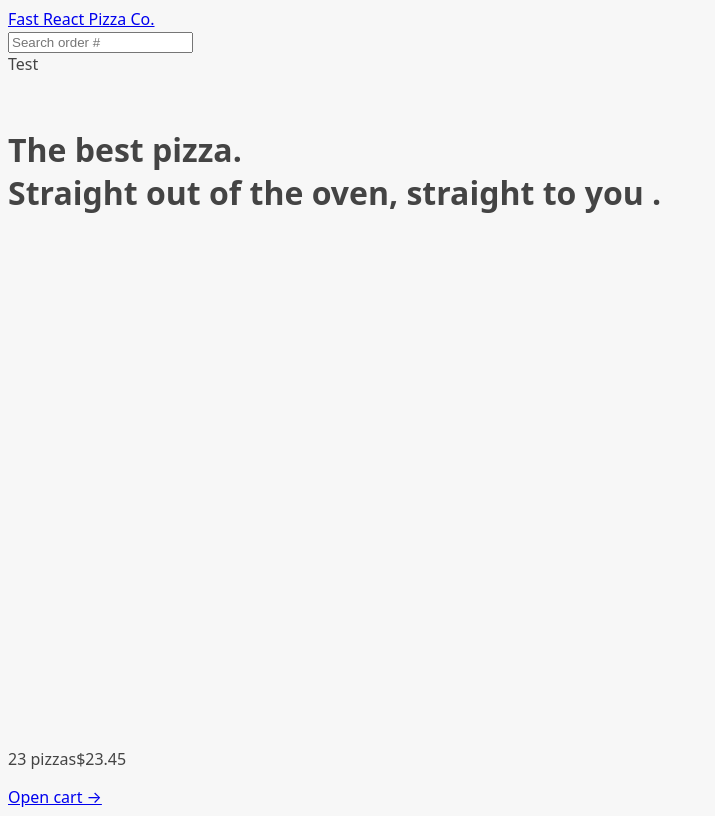
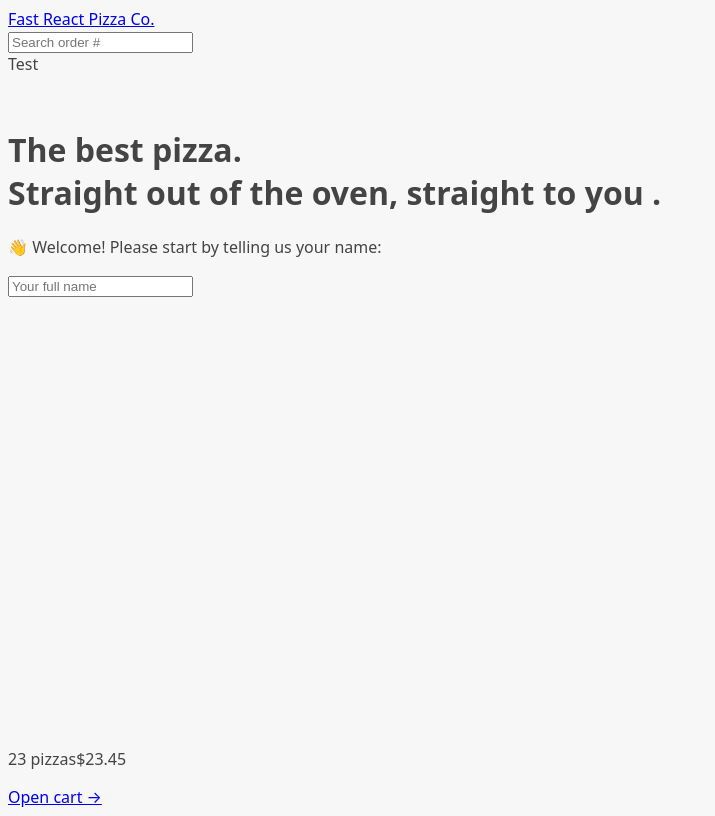
Before and after one commit to Marshal10/Pizza-order-react, a React (Vite) app: page / in a window 1280 px wide. Shown: the whole page, without its empty margins (0-715 px from the left). Built offline with nearby package versions, Linux system fonts and the light colour scheme.

Commit message:
Creating user

```diff
--- /dev/null
+++ b/src/features/user/CreateUser.jsx
@@ -0,0 +1,28 @@
+import { useState } from "react";
+import { useNavigate } from "react-router-dom";
+
+function CreateUser() {
+  const [username, setUsername] = useState("");
+  const navigate = useNavigate();
+
+  function handleSubmit(e) {
+    e.preventDefault();
+
+    if (!username) return;
+    navigate("/menu");
+  }
+  return (
+    <form onSubmit={handleSubmit}>
+      <p>👋 Welcome! Please start by telling us your name:</p>
+      <input
+        type="text"
+        placeholder="Your full name"
+        value={username}
+        onChange={(e) => setUsername(e.target.value)}
+      />
+      {username !== "" && <button>Start Ordering</button>}
+    </form>
+  );
+}
+
+export default CreateUser;
--- a/src/ui/Home.jsx
+++ b/src/ui/Home.jsx
@@ -1,3 +1,5 @@
+import CreateUser from "../features/user/CreateUser";
+
 function Home() {
   return (
     <div>
@@ -6,6 +8,8 @@ function Home() {
         <br />
         Straight out of the oven, straight to you .
       </h1>
+
+      <CreateUser />
     </div>
   );
 }
```
